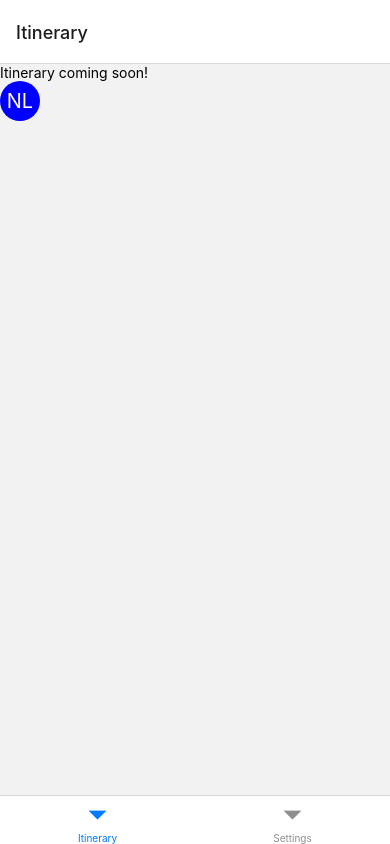
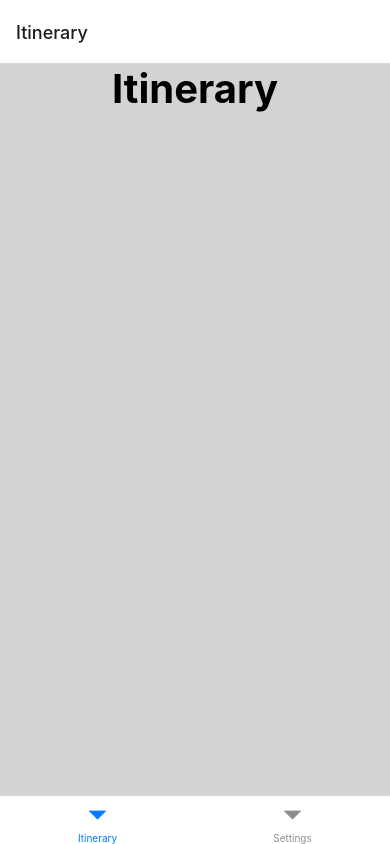
Before and after one commit to nleurotrip/eurotrip, a React Native app: screen /Itinerary in a window 390 px wide. Built offline with nearby package versions, Linux system fonts and the light colour scheme.

Commit message:
add typography to styles

```diff
--- a/pages/ItineraryPage.js
+++ b/pages/ItineraryPage.js
@@ -1,17 +1,21 @@
 import { Avatar } from '@rneui/themed';
 import React from 'react';
-import { SafeAreaView, Text } from 'react-native';
+import { SafeAreaView, Text, View } from 'react-native';
+import useStyles from '../styles';
 
 const ItineraryPage = () => {
+    const styles = useStyles();
     return (
-        <SafeAreaView>
-            <Text>Itinerary coming soon!</Text>
-            <Avatar
-                size={40}
-                rounded
-                title="NL"
-                containerStyle={{backgroundColor: 'blue'}}
-            />
+        <SafeAreaView style={styles.rootContainer}>
+            <View>
+                <Text style={{...styles.typography.header, color:'black'}}>Itinerary</Text>
+            </View>
+            <View>
+                {/* <Calendar /> */}
+            </View>
+            <View>
+                {/* <Accordion></Accordion> */}
+            </View>
         </SafeAreaView>
     );
 };
--- a/styles.js
+++ b/styles.js
@@ -6,6 +6,14 @@ const useStyles = makeStyles((theme) => ({
             flex: 1,
             margin: 0,
             padding: 0,
+        },
+        typography: {
+            header: {
+                fontSize: 40,
+                fontWeight: 'bold',
+                marginLeft: 'auto',
+                marginRight: 'auto',
+            }
         }
     })
 );
--- a/theme.js
+++ b/theme.js
@@ -3,10 +3,9 @@ import { createTheme } from "@rneui/themed";
 const theme = createTheme({
     // only color scheme
     lightColors: {
-      primary: 'red',
-      secondary: 'blue',
+      primary: 'blue',
+      secondary: 'green',
       background: 'lightgrey',
-
     },
     //force light mode
     mode: 'light',
```
